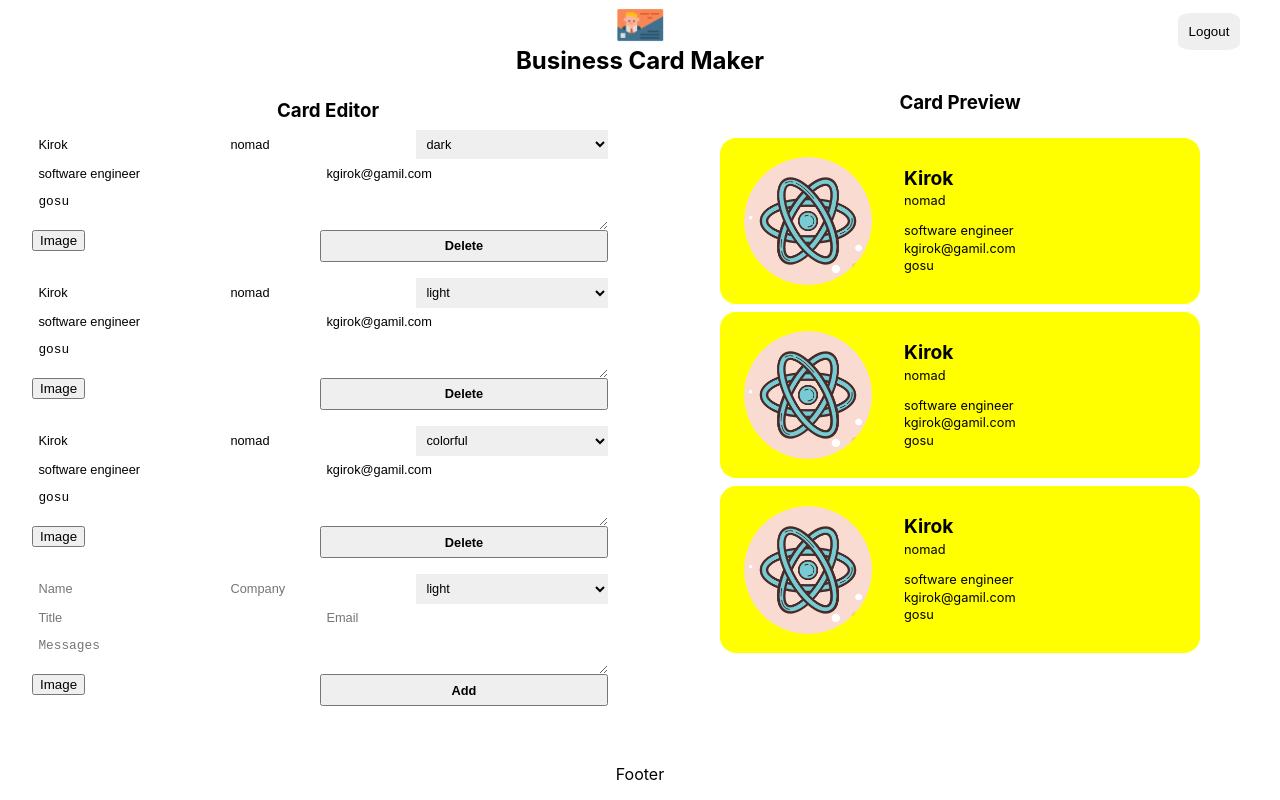
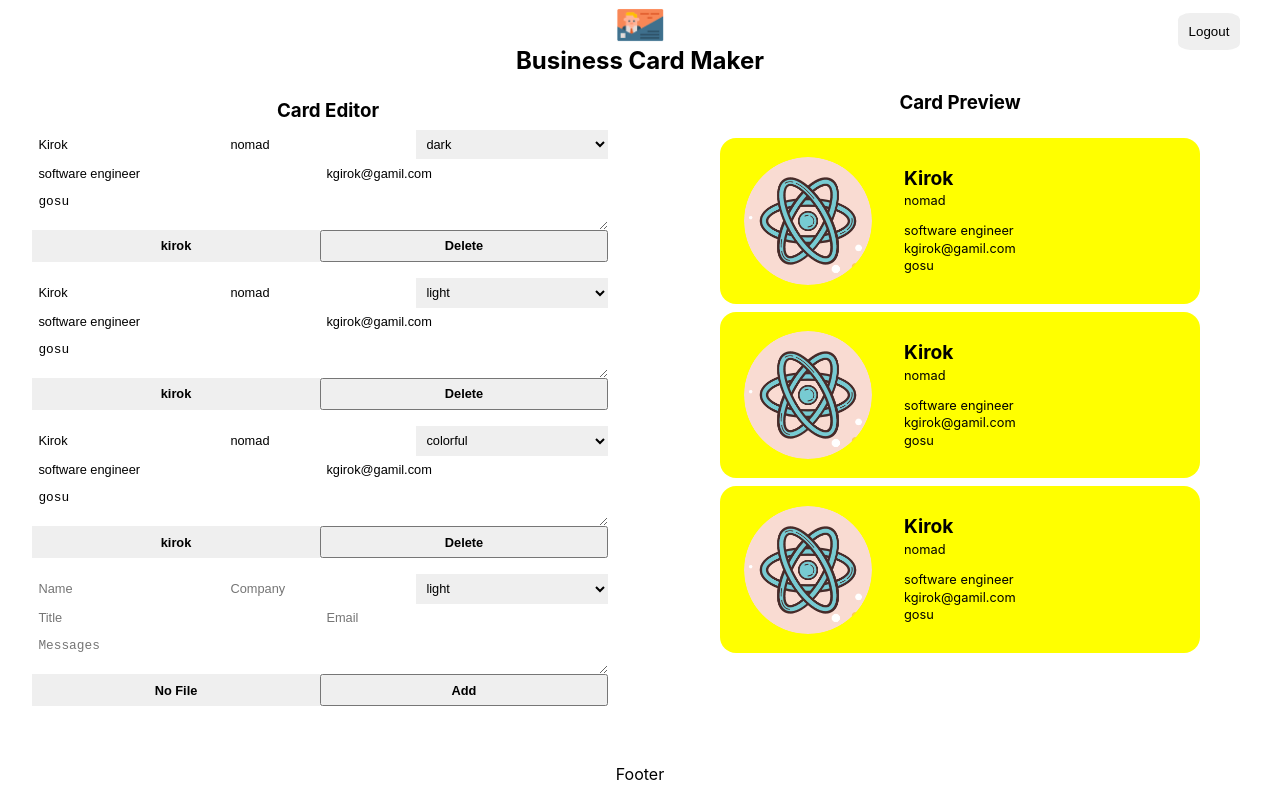
Before and after one commit to psick22/card-maker, a React (Create React App) app: page /maker in a window 1280 px wide. Built offline with nearby package versions, Linux system fonts and the light colour scheme; no server answers; sample sign-in values are in the browser's storage.

Commit message:
Add image upload function

```diff
--- a/src/components/card_add_form/card_add_form.jsx
+++ b/src/components/card_add_form/card_add_form.jsx
@@ -1,4 +1,4 @@
-import React, { useRef } from 'react';
+import React, { useRef, useState } from 'react';
 import styles from './card_add_form.module.css';
 import Button from '../button/button';
 
@@ -10,6 +10,10 @@
   const titleRef = useRef();
   const emailRef = useRef();
   const messageRef = useRef();
+  const [file, setFile] = useState({ fileName: null, fileURL: null });
+  const onFileChange = file => {
+    setFile({ fileName: file.name, fileURL: file.url });
+  };
 
   const onSubmit = event => {
     event.preventDefault();
@@ -21,10 +25,11 @@
       title: titleRef.current.value || '',
       email: emailRef.current.value || '',
       message: messageRef.current.value || '',
-      fileName: '',
-      fileURL: '',
+      fileName: file.fileName || '',
+      fileURL: file.fileURL || '',
     };
     formRef.current.reset();
+    setFile({ fileName: file.name, fileURL: file.url });
     onAdd(card);
   };
 
@@ -75,7 +80,7 @@
         placeholder="Messages"
       ></textarea>
       <div className={styles.fileInput}>
-        <FileInput />
+        <FileInput name={file.fileName} onFileChange={onFileChange} />
       </div>
       <Button name="Add" onClick={onSubmit} />
     </form>
--- a/src/components/card_edit_form/card_edit_form.jsx
+++ b/src/components/card_edit_form/card_edit_form.jsx
@@ -13,7 +13,9 @@
     fileName,
     fileURL,
   } = card;
-
+  const onFileChange = file => {
+    onUpdate({ ...card, fileName: file.name, fileURL: file.url });
+  };
   const onChange = event => {
     if (event.currentTarget == null) {
       return;
@@ -79,7 +81,7 @@
         onChange={onChange}
       ></textarea>
       <div className={styles.fileInput}>
-        <FileInput />
+        <FileInput name={fileName} onFileChange={onFileChange} />
       </div>
       <Button name="Delete" onClick={onDeleteClick} />
     </form>
--- a/src/components/image_file_input/image_file_input.jsx
+++ b/src/components/image_file_input/image_file_input.jsx
@@ -1,6 +1,32 @@
-import React from 'react';
+import React, { useRef } from 'react';
 import styles from './image_file_input.module.css';
 
-const ImageFileInput = ({ imageUploader }) => <button>Image</button>;
+const ImageFileInput = ({ imageUploader, name, onFileChange }) => {
+  const inputRef = useRef();
+  const onButtonClick = e => {
+    e.preventDefault();
+    inputRef.current.click();
+  };
+  const onChange = async event => {
+    const upload = await imageUploader.upload(event.target.files[0]);
+    console.log(upload);
+    onFileChange({ name: upload.original_filename, url: upload.url });
+  };
+  return (
+    <div className={styles.container}>
+      <input
+        ref={inputRef}
+        className={styles.input}
+        type="file"
+        accept="image/*"
+        name="file"
+        onChange={onChange}
+      />
+      <button className={styles.button} onClick={onButtonClick}>
+        {name || 'No File'}
+      </button>
+    </div>
+  );
+};
 
 export default ImageFileInput;
--- a/src/components/image_file_input/image_file_input.module.css
+++ b/src/components/image_file_input/image_file_input.module.css
@@ -0,0 +1,21 @@
+@value makerLightGrey from '../../common/colors.css';
+.container {
+  width: 100%;
+  height: 100%;
+  display: flex;
+}
+.input {
+  display: none;
+}
+.button {
+  width: 100%;
+  background-color: makerLightGrey;
+  border: 0;
+  cursor: pointer;
+  outline: 0;
+  font-size: 0.8rem;
+  font-weight: bold;
+}
+.button:hover {
+  opacity: 0.8;
+}
--- a/src/service/image_uploader.js
+++ b/src/service/image_uploader.js
@@ -1,6 +1,18 @@
 class ImageUploader {
   async upload(file) {
-    return 'file';
+    const data = new FormData();
+    data.append('file', file);
+    data.append('upload_preset', 'fhjlucmt');
+    console.log('fetching');
+
+    const res = await fetch(
+      'https://api.cloudinary.com/v1_1/psick22/image/upload',
+      {
+        method: 'POST',
+        body: data,
+      },
+    );
+    return await res.json();
   }
 }
 export default ImageUploader;
```
Also changed, not shown: 1 other file (tests, documents, lock files or other folders).
